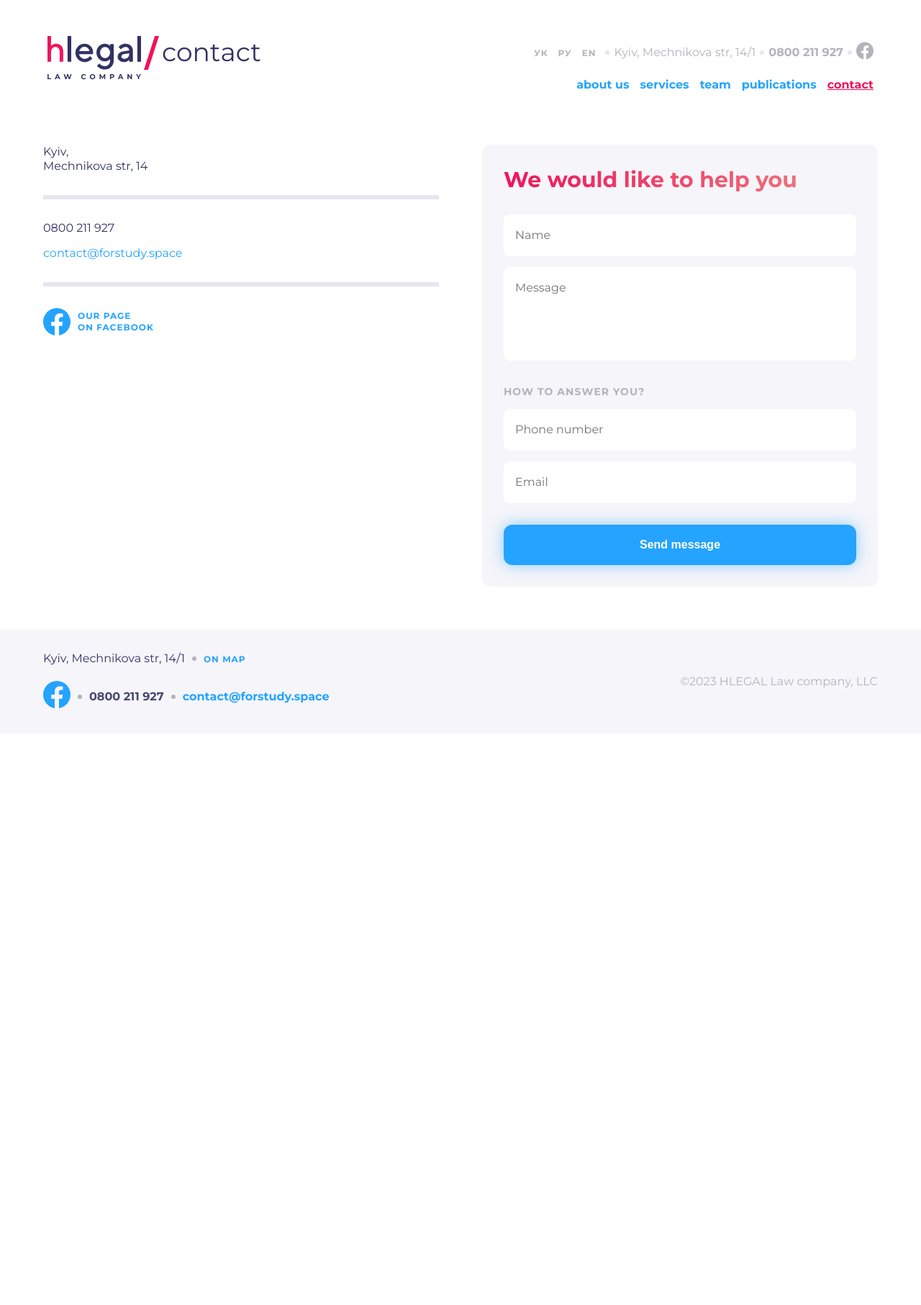
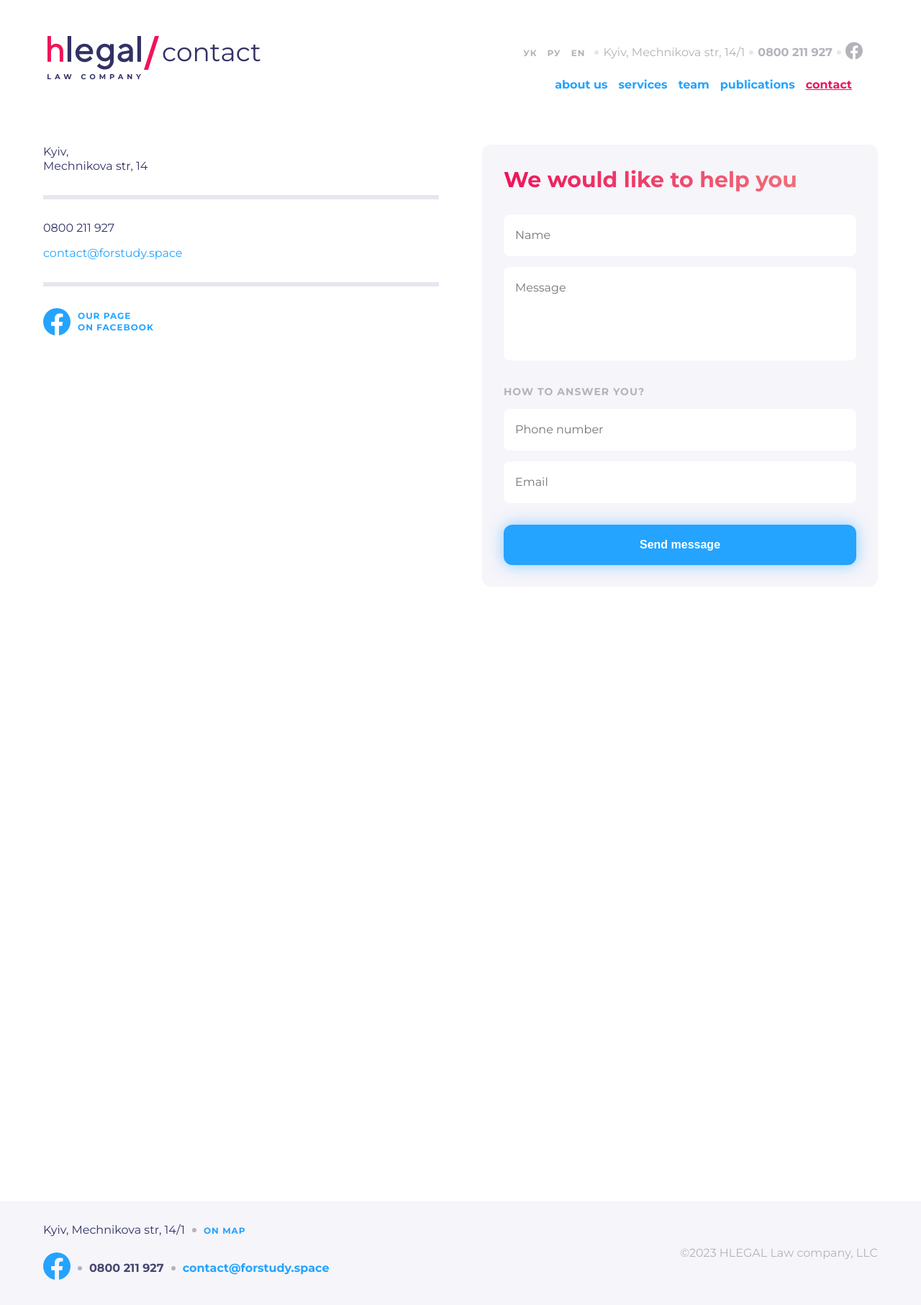
Before and after one commit to OkMoroz/hw-moroz-08.02.2023, a web app: file pages/contact.html in a window 1280 px wide. Shown: the whole page at 72% size. Before the commit the page ends 984 px from the top, so only its background shows below. Run offline with its HTML, style and script files only (its server is not run), Linux system fonts and the light colour scheme.

Commit message:
header line

```diff
--- a/css/header.css
+++ b/css/header.css
@@ -1,17 +1,10 @@
-.header .line {
-  background-color: var(--bg-grey-light);
-  margin-left: -1.875rem;
-  margin-right: -1.875rem;
-  padding-top: 1rem;
-  padding-bottom: 1rem;
-  padding-left: var(--basic-space);
-  padding-right: var(--basic-space);
-  height: 45px;
+.header .big-container {
+  margin-right: 0px;
+  margin-left: -15px;
 }
 .header .wrap {
   grid-template-rows: repeat(2, 1fr);
   justify-content: space-between;
-  padding-top: 10px;
   padding-bottom: 6px;
   align-items: center;
 }
@@ -28,7 +21,6 @@
   position: relative;
   align-items: center;
   justify-content: center;
-  margin-right: -15px;
 }
 .burger-menu:hover {
   background: #e6e6f0;
@@ -112,18 +104,23 @@
 .header-logo {
   display: grid;
   grid-template-columns: 69px 12px auto;
-  margin-left: -15px;
 }
 .page-name {
   font-size: 20px;
 }
 .header-contacts {
   display: flex;
-  margin-top: -100px;
   color: var(--color-grey);
   align-items: center;
   text-align: right;
   justify-content: space-between;
+  background-color: var(--bg-grey-light);
+  margin-left: -1.875rem;
+  margin-right: -1.875rem;
+  padding-top: 1rem;
+  padding-bottom: 1rem;
+  padding-left: var(--basic-space);
+  padding-right: var(--basic-space);
 }
 .header .dot {
   display: none;
@@ -144,7 +141,6 @@
   text-align: start;
   letter-spacing: 1px;
   padding: 5px 7px;
-  margin-top: -100px;
   cursor: pointer;
 }
 .input:checked ~ span {
--- a/css/media.css
+++ b/css/media.css
@@ -13,6 +13,10 @@
 @media (min-width: 760px) {
   :root {
     --basic-space: 3.75rem;
+  }
+  .header .big-container {
+    margin-right: 15px;
+    margin-left: 0px;
   }
   .header .line {
     background-color: transparent;
@@ -31,10 +35,11 @@
     font-size: 36px;
   }
   .header-contacts {
+    background-color: var(--bg-white);
     align-items: center;
     text-align: start;
-    margin-top: 0;
     justify-content: flex-start;
+    padding: 0 30px;
   }
   .header .dot {
     display: inline-block;
@@ -94,6 +99,7 @@
     height: 400px;
   }
   .section-contact .wrap {
+    grid-template-rows: repeat(2, 1fr);
     gap: 60px;
   }
   .section-contact .contacts {
@@ -135,7 +141,7 @@
   }
   .header-link {
     justify-content: end;
-     margin-right: 15px;
+    margin-right: 15px;
   }
   .small-container .main-title {
     width: 1080px;
--- a/css/style.css
+++ b/css/style.css
@@ -166,7 +166,6 @@
 }
 #message {
   padding: 15px;
-  gap: 10px;
   border: 1px solid #ffffff;
   border-radius: 8px;
   width: 100%;
--- a/pages/contact.html
+++ b/pages/contact.html
@@ -14,7 +14,6 @@
 <body>
     <header class="header">
         <div class="big-container">
-            <div class="line"></div>
             <div class="wrap grid">
                 <div class="item-1 ">
                     <a href="../index.html" class="header-logo gap-4">
@@ -107,22 +106,16 @@
                                 <form>
                                     <label for="name"></label>
                                     <input type="text" id="name" name="name" required placeholder="Name" pattern="[А-Я">
-                                </form>
-                                <form>
                                     <label for="message"></label>
                                     <textarea id="message" name="message" required placeholder="Message"></textarea>
-                                </form>
-                                <p class="answer">How to answer you?</p>
-                                <form>
+                                    <p class="answer">How to answer you?</p>
                                     <label for="phone"></label>
                                     <input type="tel" id="phone" name="phone" pattern="[0-9]{10}"
                                         placeholder="Phone number">
-                                </form>
-                                <form>
                                     <label for="email"></label>
                                     <input type="email" id="email" name="email" placeholder="Email">
+                                    <button type="submit" class="btn-send flex">Send message</button>
                                 </form>
-                                <button type="submit" class="btn-send flex">Send message</button>
                             </div>
                         </div>
                     </div>
```
